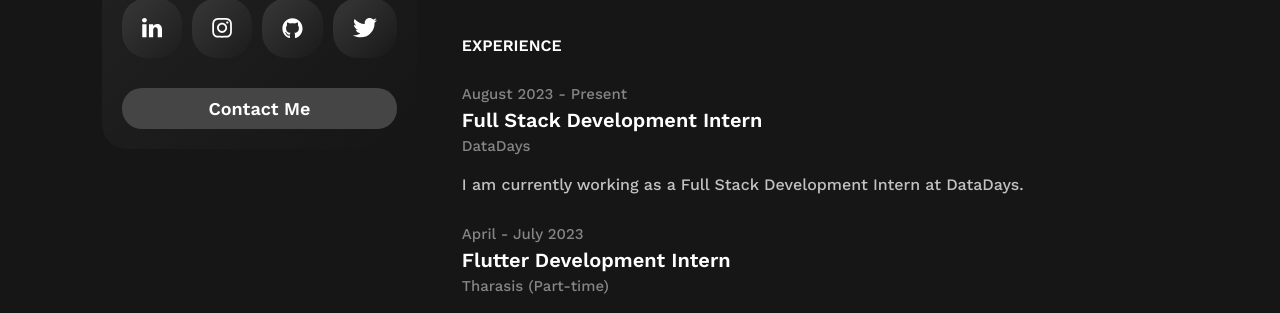
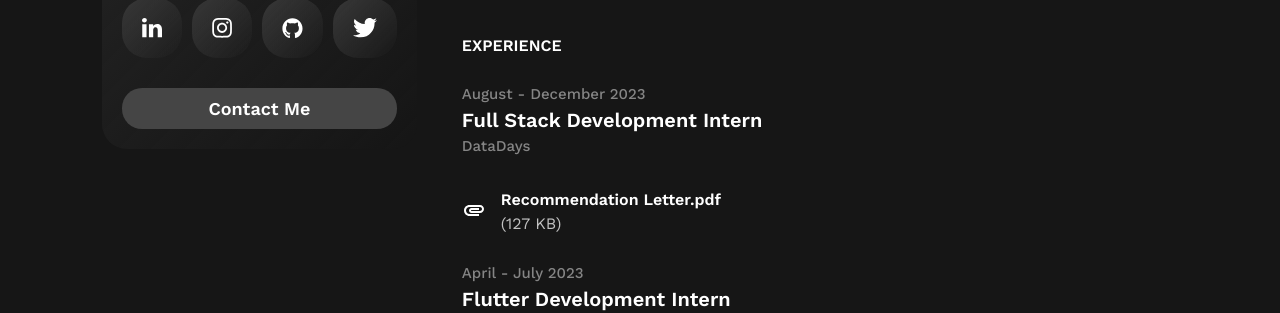
Before and after one commit to SBTopZZZ-LG/react-portfolio, a React (Create React App) app: page /credentials in a window 1280 px wide. Shown: the part 433-746 px from the top of the page. Built offline with nearby package versions, Linux system fonts and the light colour scheme.

Commit message:
refactor: update about me and credentials

```diff
--- a/src/Assets/Datasets/aboutMePage.json
+++ b/src/Assets/Datasets/aboutMePage.json
@@ -1,28 +1,40 @@
 {
 	"infoCard": {
-		"headline": "Full Stack Development Intern @ DataDays | Student @ KLS GIT",
+		"headline": "Student @ KLS GIT",
 		"bio": "I am a dedicated full-stack developer proficient with React, Flutter, and Node.js. I am also a UI/UX designer for web and mobile apps. I am a 3rd year Computer Science student studying at KLS GIT."
 	},
 	"experienceCard": [
 		{
-			"date": ["August 2023", "Present"],
+			"date": [
+				"August",
+				"December 2023"
+			],
 			"title": "Full Stack Development Intern",
 			"company": "DataDays"
 		},
 		{
-			"date": ["April", "July 2023"],
+			"date": [
+				"April",
+				"July 2023"
+			],
 			"title": "Flutter Development Intern",
 			"company": "Tharasis (Part-time)"
 		}
 	],
 	"educationCard": [
 		{
-			"date": ["2020", "2024"],
+			"date": [
+				"2020",
+				"2024"
+			],
 			"title": "Bachelor Degree in Computer Science",
 			"organization": "KLS Gogte Institute of Technology, Belagavi"
 		},
 		{
-			"date": ["2018", "2020"],
+			"date": [
+				"2018",
+				"2020"
+			],
 			"title": "Pre-University",
 			"organization": "SKE Govindram Seksaria Science College, Belagavi"
 		}
--- a/src/Assets/Datasets/credentialsPage.js
+++ b/src/Assets/Datasets/credentialsPage.js
@@ -1,4 +1,5 @@
 import Resume from "../Files/Resume.pdf";
+import DataDaysRC from "../Files/DataDays - Recommendation Letter.pdf";
 import TharasisCoC from "../Files/Tharasis - Certificate of Completion.png";
 import TharasisRC from "../Files/Tharasis - Recommendation Letter.pdf";
 import UnifiedLoA from "../Files/Unified - Letter of Appreciation.pdf";
@@ -19,13 +20,17 @@ const dataset = {
 	},
 	experience: [
 		{
-			date: ["August 2023", "Present"],
+			date: ["August", "December 2023"],
 			title: "Full Stack Development Intern",
 			company: "DataDays",
-			description: [
-				"I am currently working as a Full Stack Development Intern at DataDays.",
+			description: [""],
+			attachments: [
+				{
+					name: "Recommendation Letter.pdf",
+					file: DataDaysRC,
+					size: "127 KB",
+				},
 			],
-			attachments: [],
 		},
 		{
 			date: ["April", "July 2023"],
```
Also changed, not shown: 2 other files (tests, documents, lock files or other folders).
